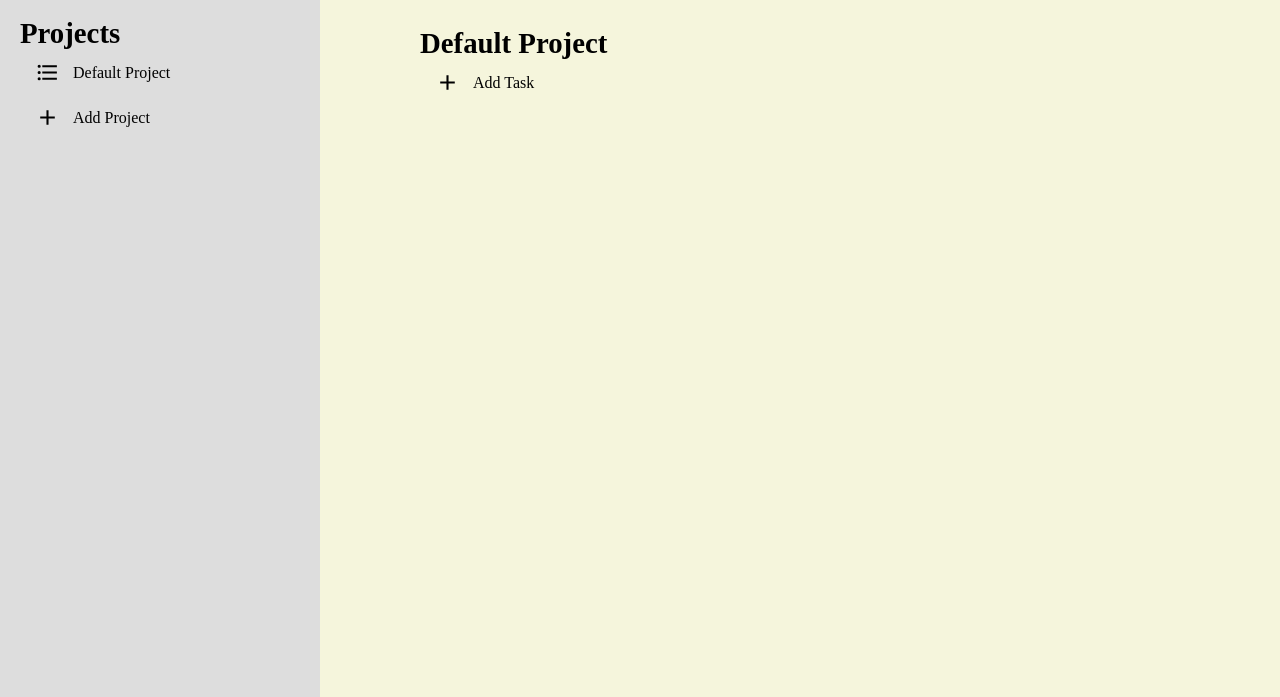
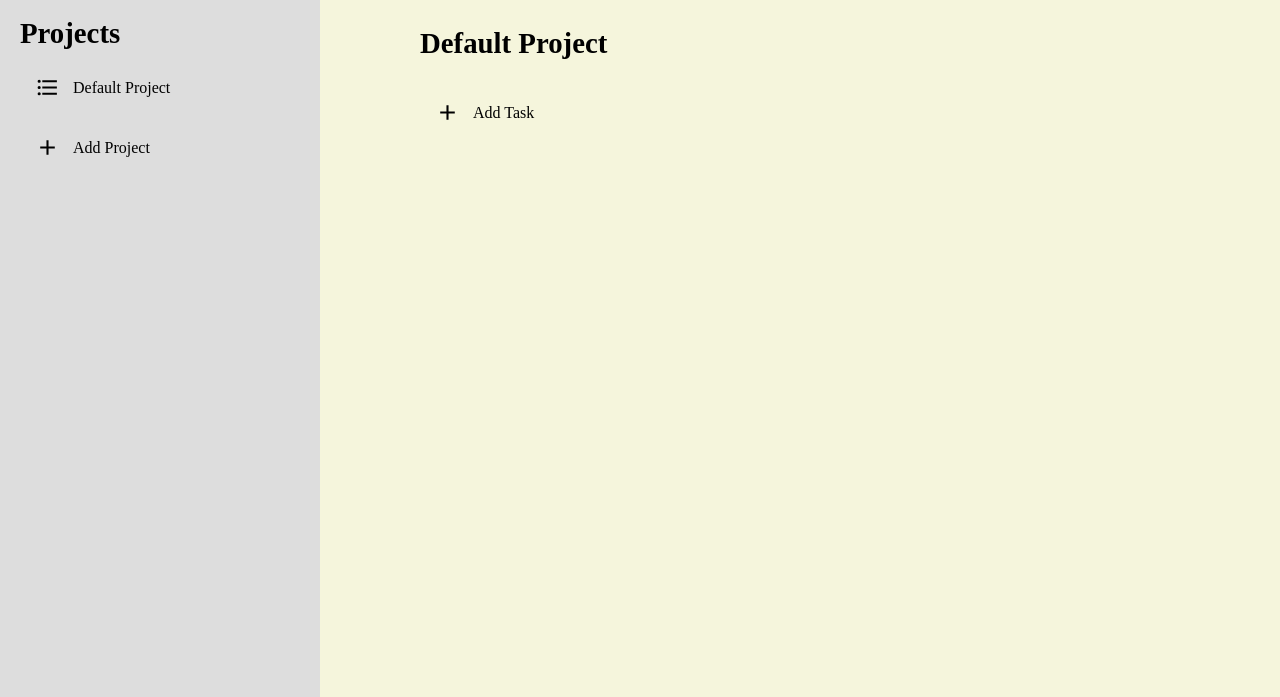
Before and after one commit to royalh23/todo-list, a website built with webpack: page dist/index.html in a window 1280 px wide. Shown: the part 103-800 px from the top of the page. Built offline with Linux system fonts and the light colour scheme.

Commit message:
Add gaps between projects and tasks

```diff
--- a/src/style.css
+++ b/src/style.css
@@ -27,6 +27,14 @@ body {
   height: inherit;
 }
 
+.sidebar,
+.main,
+.tasks,
+.projects {
+  display: flex;
+  flex-direction: column;
+}
+
 .header {
   display: flex;
   align-items: center;
@@ -39,13 +47,26 @@ body {
 }
 
 .sidebar {
+  gap: 15px;
   background-color: #ddd;
   padding: 20px;
+}
+
+.main {
+  gap: 15px;
+}
+
+.tasks {
+  gap: 12px;
 }
 
 .title {
   font-weight: bold;
   font-size: 1.8rem;
+}
+
+.projects {
+  gap: 5px;
 }
 
 .app-item {
```
Also changed, not shown: dist/main.js.
